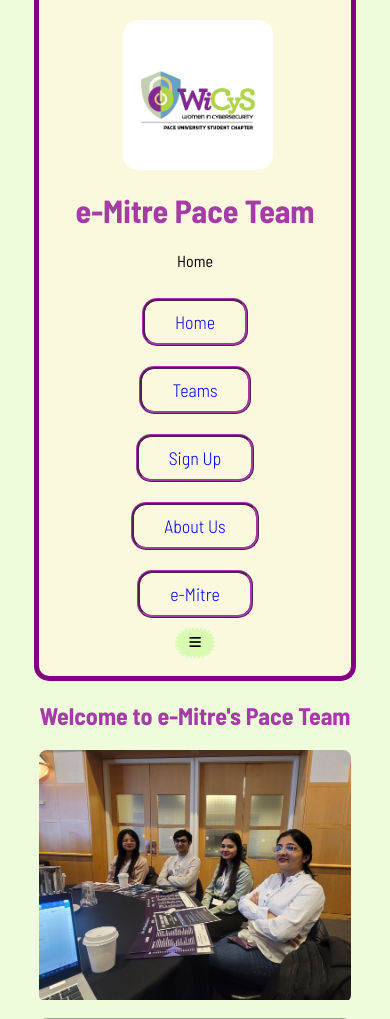
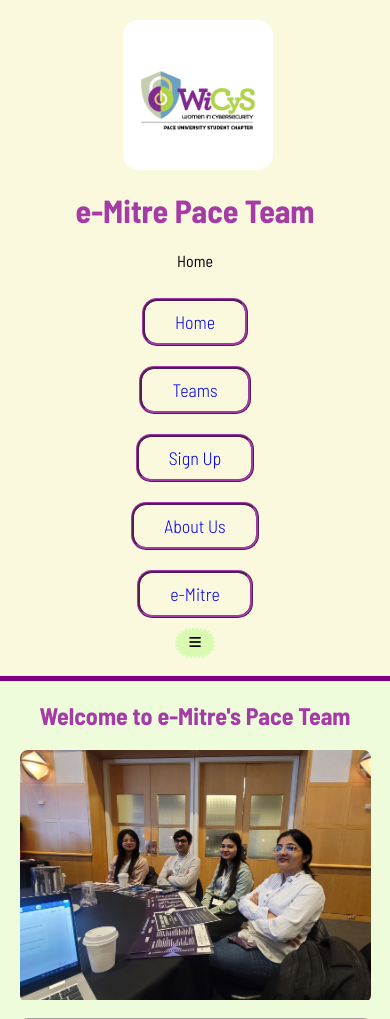
Before and after one commit to Tonypepproni/cis_102, a Flask app: page / in a window 390 px wide. Shown: the top 1019 px of the page. Run offline with Flask 3, Linux system fonts and the light colour scheme; some libraries are stand-ins or nearby versions; grey boxes are pictures that could not be loaded.

Commit message:
moved stuff

```diff
--- a/static/style.css
+++ b/static/style.css
@@ -1,3 +1,14 @@
+html{
+    display: flex;
+    flex-direction: column;
+    align-items: center;
+    width: 100%;
+}
+
+body{
+    width: 80%;
+}
+
 header{
     display: flex;
     flex-direction: row;
@@ -32,6 +43,18 @@ header::after{
 
 }
 
+
+nav{
+    width: 100%;
+    border: 5px solid purple;
+    border-radius: 0px 0px 15px 15px;
+    border-top: 0;
+    top: 0;
+    font-size: large;
+    font-weight: 300;
+    flex-shrink: 0;
+}
+
 nav > ul {
     display: flex;
     flex-direction: row;
@@ -41,9 +64,19 @@ nav > ul {
     padding-left: 0;
 }
 
+main{
+    width: 100%;
+}
+
 @media screen and (max-width: 768px) /* Phone */{
-    body,header,nav,main{
+    body{
         width: 100%;
+    }
+
+    header, nav{
+        border-left: 0;
+        border-right: 0;
+        border-radius: 0;
     }
 
     header{
@@ -68,6 +101,7 @@ nav > ul {
     }
 
     main{
+        width: 90%;
         column-count: 1;
     }
 }
@@ -76,15 +110,9 @@ nav > ul {
 
 }
 
-html{
-    width: 100%;
-}
-
 body {
     background-color: #eefcdb;
     font-family: "Barlow Semi Condensed", sans-serif;
-    width: 80%;
-    margin-left: 10%;
     display: flex;
     flex-direction: column;
     align-items: center;
@@ -119,17 +147,6 @@ header, nav, footer{
     justify-content: center;
 }
 
-nav{
-    width: 100%;
-    border: 5px solid purple;
-    border-radius: 0px 0px 15px 15px;
-    border-top: 0;
-    top: 0;
-    font-size: large;
-    font-weight: 300;
-    flex-shrink: 0;
-}
-
 nav > ul > button{
     width: 40px;
     height: 30px;
@@ -162,10 +179,6 @@ nav > ul > li:hover{
 
 nav > ul > li > a {
     text-decoration: none;
-}
-
-main{
-    width: 100%;
 }
 
 .main_con{
--- a/templates/about_us.html
+++ b/templates/about_us.html
@@ -7,8 +7,7 @@
 
     <div class="main_con">
         <h1>Mission Statement</h1>
-        <p>insert</p>
-    </div>
+        <p>At Emire Pace, our mission is to revolutionize movment through cutting-edge technology, inovation, and colaboration. We are dedicated to redefining speed, precision, and endurence, creating groundbreaking solutions that inspire indiviuals and teams to reach their fullest potental. By fostering creativity and teamwork, we aim to overcome challenges, drive progress, and build a strong foundation for growth. Together, we set the pace for a futre that is not only dynamic and sustainable but also inclusive and forward-thinking, paving the way for endless possibilties in every step we take</p>
 
     <div class="main_con">
         <h2>Sponsors</h2>
--- a/templates/base.html
+++ b/templates/base.html
@@ -54,10 +54,10 @@
             </div>
             <div id="site_link">
                 <ul>
-                    <li><a href ="/signup">Sign up | </a></li>
-                    <li><a href ="/team">Teams | </a></li>
-                    <li><a href ="/aboutus">About Us | </a></li>
-                    <li><a href ="/sitemap">Site Map | </a></li>
+                    <li><a href ="/signup">Sign up</a></li>
+                    <li><a href ="/team">Teams</a></li>
+                    <li><a href ="/aboutus">About Us</a></li>
+                    <li><a href ="/sitemap">Site Map</a></li>
                 </ul>
             </div>
         </footer>
```
